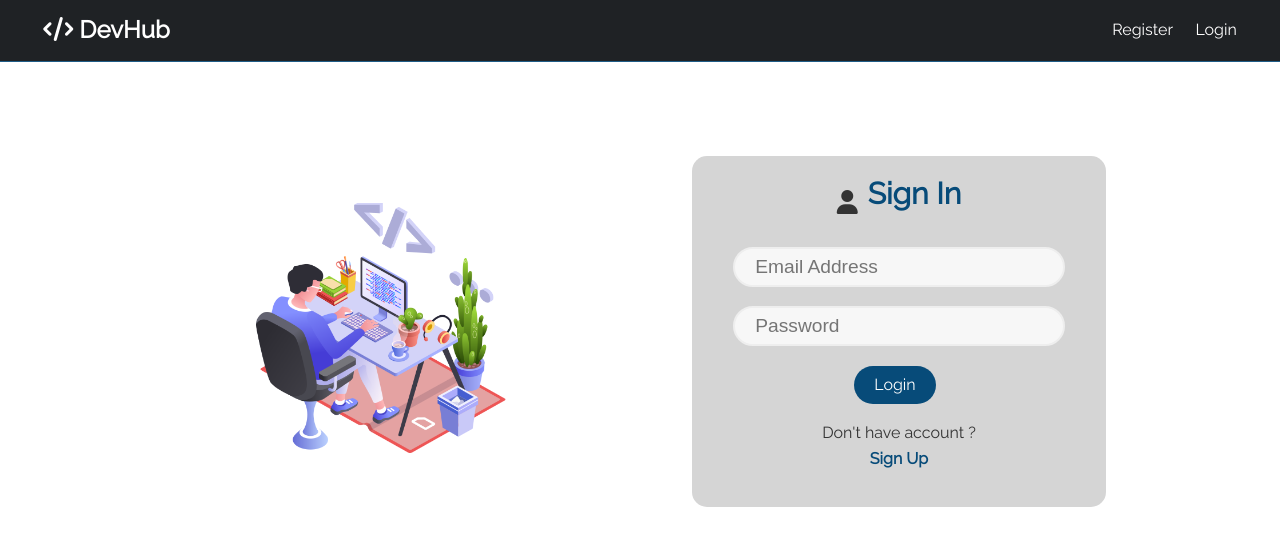
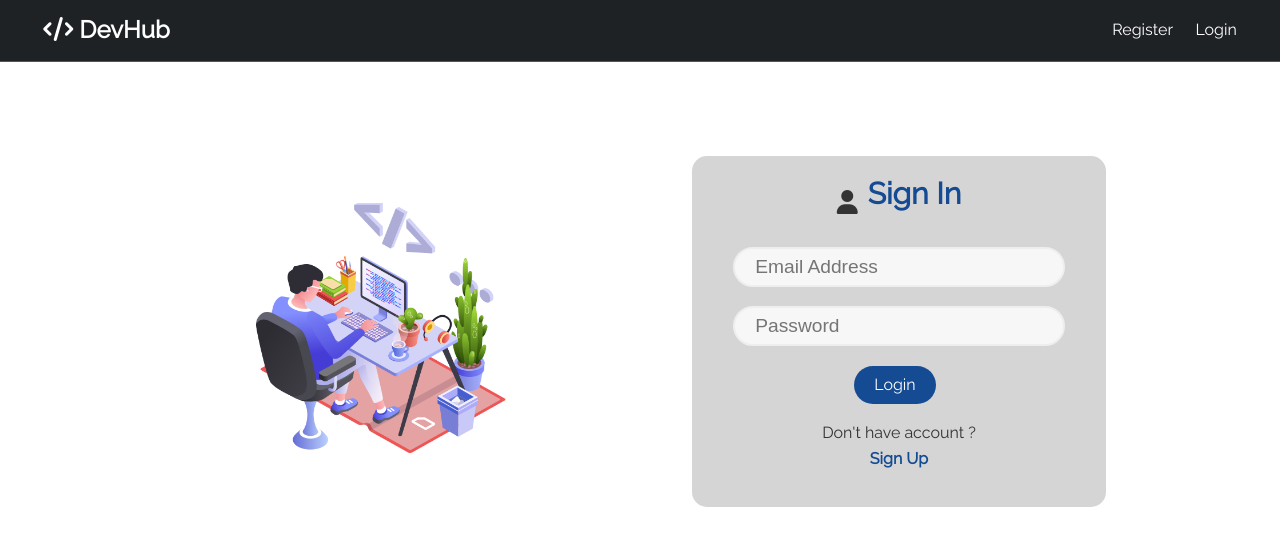
Before and after one commit to suresh213/Devhub, a React (Create React App) app in the folder client/: page /login in a window 1280 px wide. Shown: the top 546 px of the page. Built offline with nearby package versions, Linux system fonts and the light colour scheme; no server answers.

Commit message:
fixed bugs in stylings

```diff
--- a/client/src/App.css
+++ b/client/src/App.css
@@ -1,7 +1,7 @@
 /* Global Styles */
 @import url("https://fonts.googleapis.com/css2?family=Raleway:wght@300;400&display=swap");
 :root {
-  --primary-color: #074b79;
+  --primary-color: #144b92;
   --dark-color: #343a40;
   --dark-color: #070a0e;
   --light-color: #f4f4f4;
--- a/client/src/App.scss
+++ b/client/src/App.scss
@@ -1,7 +1,7 @@
 /* Global Styles */
 @import url('https://fonts.googleapis.com/css2?family=Raleway:wght@300;400&display=swap');
 :root {
-  --primary-color: #074b79;
+  --primary-color: #144b92;
   // --primary-color: #145275;
   --dark-color: #343a40;
   --dark-color: #070a0e;
```
